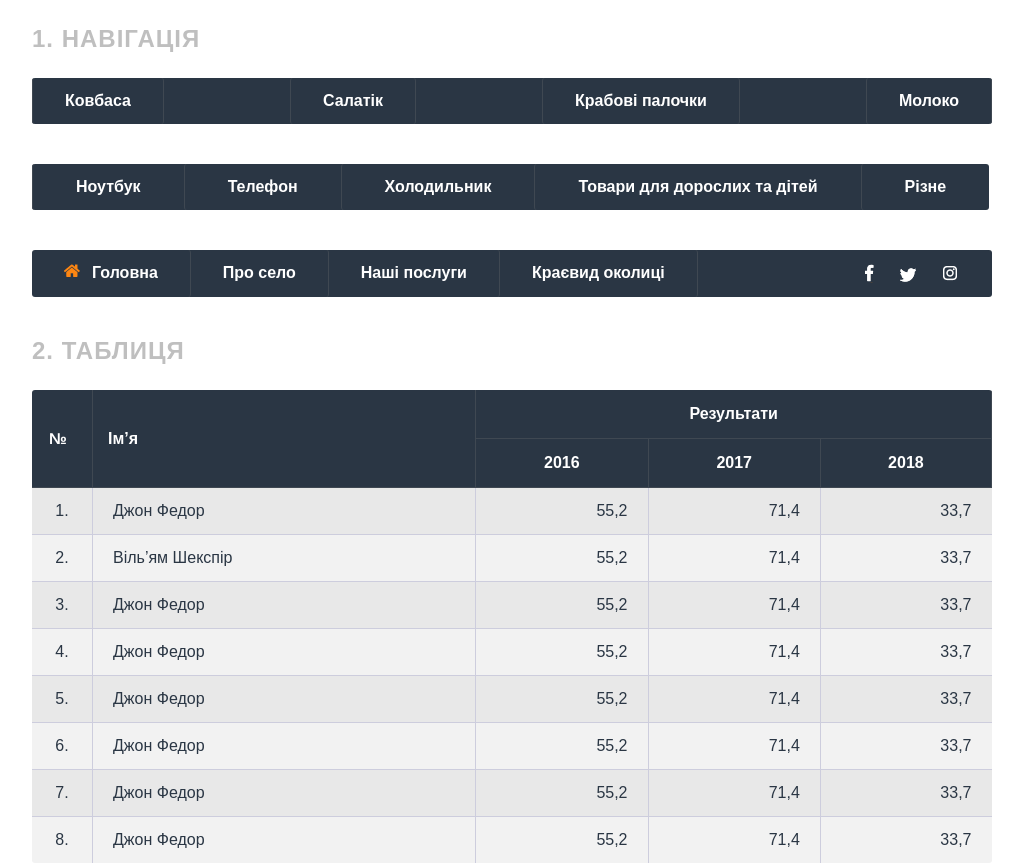
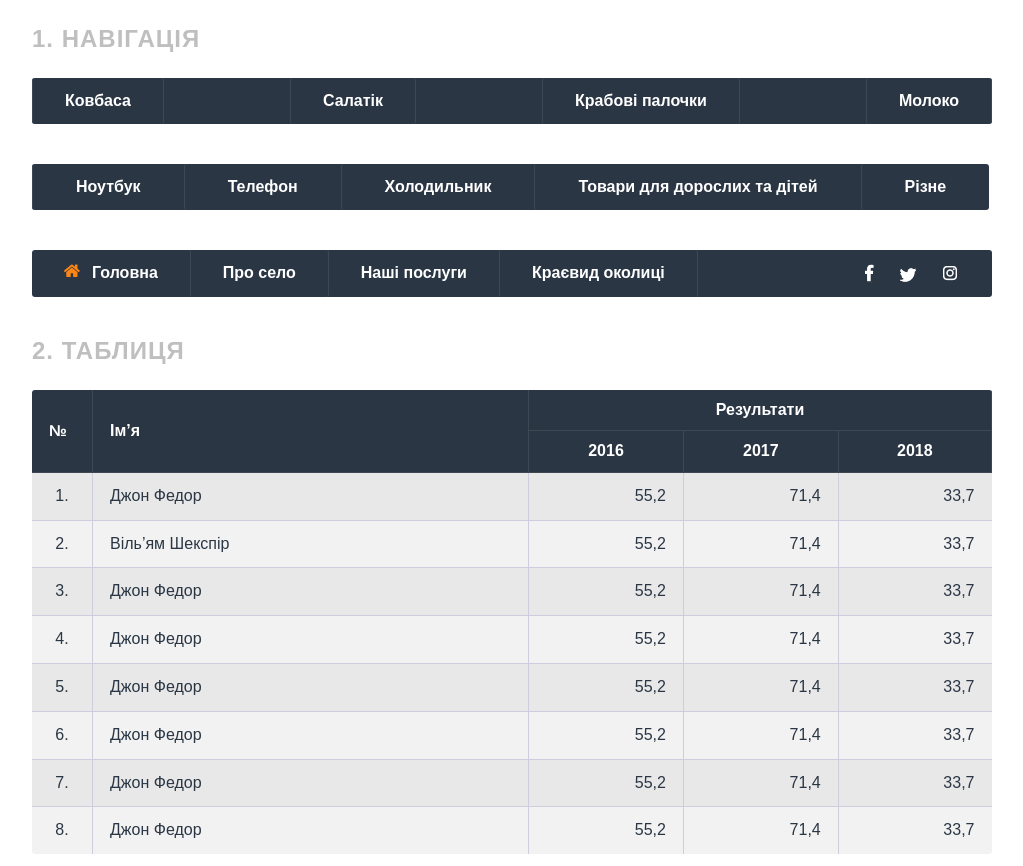
Before and after one commit to Zavorotna/nav-table, a plain HTML site: page index.html in a window 1280 px wide. Shown: the top 866 px of the page, without its empty margins (128-1151 px from the left). Drawn offline with Linux system fonts and the light colour scheme.

Commit message:
tables 25.11

```diff
--- a/css/style.css
+++ b/css/style.css
@@ -242,9 +242,13 @@ thead tr > th {
     border-bottom: 1px solid #3f4852;
 }
 
-.span th:first-child{
+.span th:first-child {
     width: 43px;
     padding: 0;
+    padding-left: 17px;
+}
+
+.span th:nth-child(2) {
     padding-left: 17px;
 }
 
@@ -253,18 +257,11 @@ thead .years > th {
     text-align: center;
 }
 
-.span > th {
-    padding: 15px;
-}
-
-thead th {
+thead tr > th {
     font-size: 16px;
+    line-height: 2.4em;
     color: #fff;
     font-weight: bold;
-}
-
-.years th {
-    padding: 15px 0;
 }
 
 tbody {
@@ -272,17 +269,22 @@ tbody {
 }
 
 tbody tr > td {
+    padding-left: 17px;
+    font-size: 16px;
+    line-height: 2.8em;
     color: #2a3644;
-    padding: 14px 20px;
 }
 
 tbody tr > td:first-child {
+    padding: 0;
     text-align: center;
 }
 
 tbody tr > td:nth-child(3),
 td:nth-child(4),
 td:nth-child(5) {
+    padding: 0;
+    padding-right: 17px;
     text-align: end;
 }
 
```
